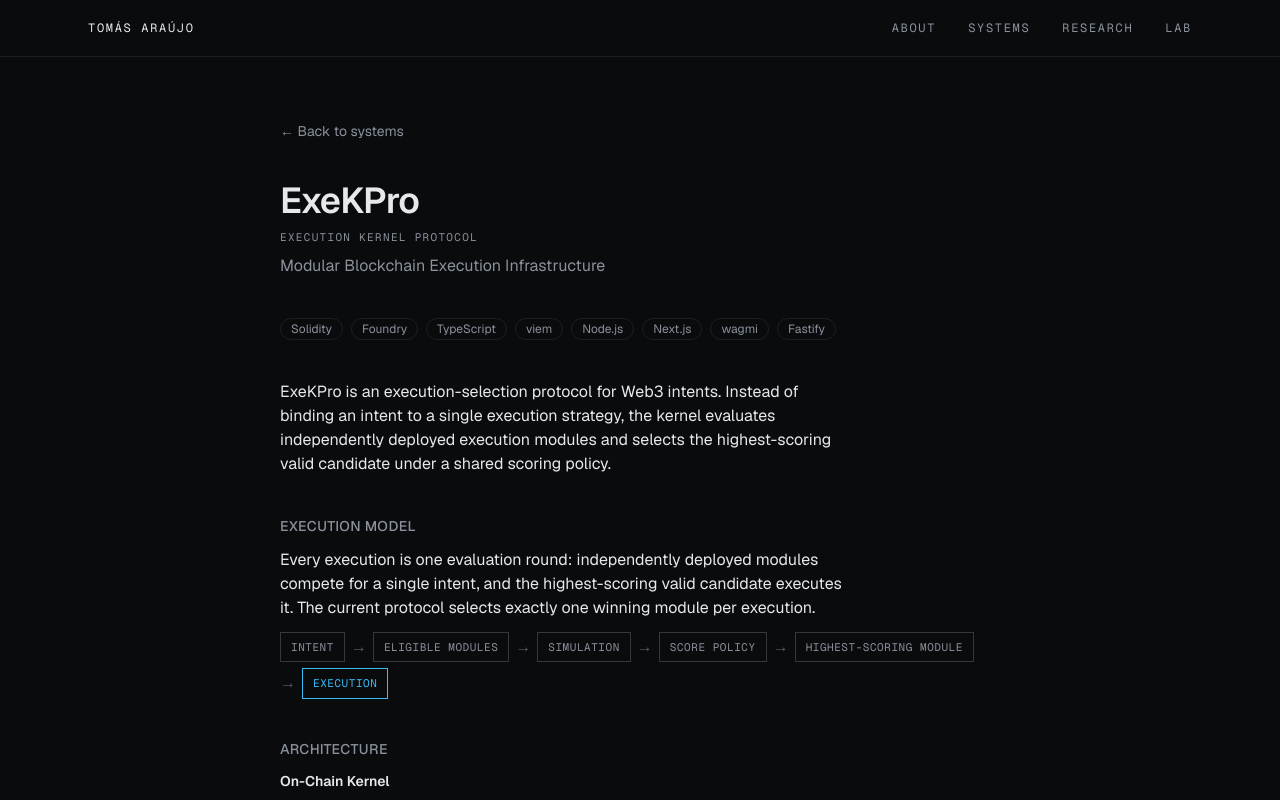
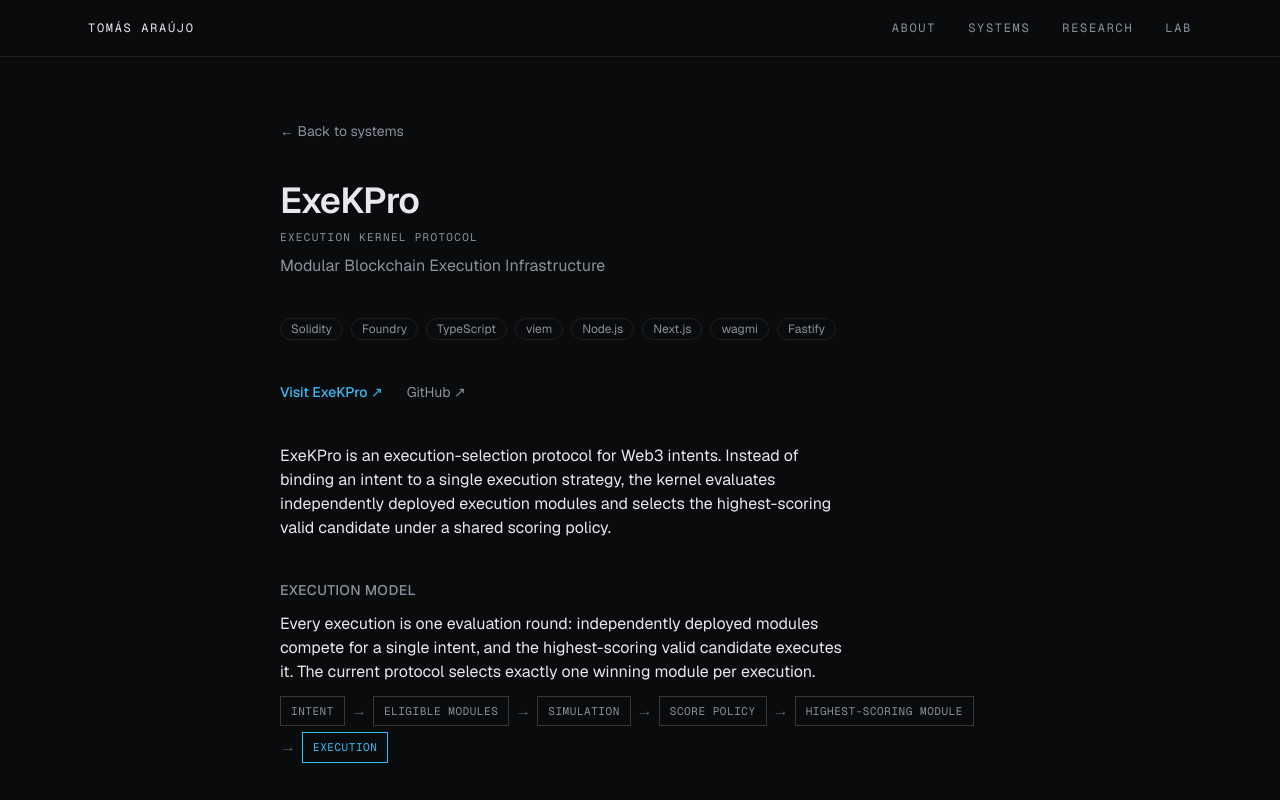
Before and after one commit to psatomas/psatomas.com, a Next.js app: page /systems/exekpro in a window 1280 px wide. Shown: the top 800 px of the page. Built offline with nearby package versions, Linux system fonts and the light colour scheme.

Commit message:
feat(systems): surface project links near page header

```diff
--- a/src/app/systems/[slug]/page.tsx
+++ b/src/app/systems/[slug]/page.tsx
@@ -6,7 +6,7 @@ import { MonoLabel } from "@/components/ui/mono-label";
 import { Tag } from "@/components/ui/tag";
 import { FlowBox, FlowArrow } from "@/components/lab/flow";
 import { getAllSystems, getSystemBySlug } from "@/lib/systems";
-import type { SystemSectionEntry } from "@/types";
+import type { System, SystemSectionEntry } from "@/types";
 
 export function generateStaticParams() {
   return getAllSystems().map((system) => ({ slug: system.slug }));
@@ -42,6 +42,49 @@ export async function generateMetadata(
       description: system.summary,
     },
   };
+}
+
+// The top row prioritizes the live interface; the bottom keeps GitHub first.
+function SystemLinks({
+  system,
+  placement,
+}: {
+  system: Pick<System, "name" | "liveUrl" | "repoUrl">;
+  placement: "top" | "bottom";
+}) {
+  const live = { href: system.liveUrl, label: `Visit ${system.name} ↗` };
+  const repo = { href: system.repoUrl, label: "GitHub ↗" };
+  const links = (placement === "top" ? [live, repo] : [repo, live]).filter(
+    (link): link is { href: string; label: string } => Boolean(link.href),
+  );
+
+  if (links.length === 0) {
+    return null;
+  }
+
+  return (
+    <div className="flex flex-wrap gap-x-6 gap-y-2">
+      {links.map((link, index) => {
+        const primary = placement === "top" ? index === 0 : link === repo;
+
+        return (
+          <a
+            key={link.label}
+            href={link.href}
+            target="_blank"
+            rel="noopener noreferrer"
+            className={`inline-flex min-h-6 w-fit items-center text-sm focus-visible:outline-2 focus-visible:outline-offset-4 focus-visible:outline-accent ${
+              primary
+                ? "font-medium text-accent hover:underline"
+                : "text-muted hover:text-accent transition-colors"
+            }`}
+          >
+            {link.label}
+          </a>
+        );
+      })}
+    </div>
+  );
 }
 
 // A term/detail pair — e.g. "IntentRegistry" / "Defines and validates
@@ -95,6 +138,8 @@ export default async function SystemPage(
           <Tag key={tech}>{tech}</Tag>
         ))}
       </div>
+
+      <SystemLinks system={system} placement="top" />
 
       <div className="flex max-w-xl flex-col gap-4">
         {system.description.map((paragraph) => (
@@ -159,34 +204,7 @@ export default async function SystemPage(
         </div>
       ))}
 
-      {/* GitHub is the primary technical reference (the actual code,
-          tests, and commits); a system's own live site, when it has one,
-          is a secondary "see it running" link — same underlying pattern,
-          different visual weight. */}
-      {(system.repoUrl || system.liveUrl) && (
-        <div className="flex flex-wrap gap-x-6 gap-y-2">
-          {system.repoUrl && (
-            <a
-              href={system.repoUrl}
-              target="_blank"
-              rel="noopener noreferrer"
-              className="w-fit text-sm font-medium text-accent hover:underline"
-            >
-              GitHub ↗
-            </a>
-          )}
-          {system.liveUrl && (
-            <a
-              href={system.liveUrl}
-              target="_blank"
-              rel="noopener noreferrer"
-              className="w-fit text-sm text-muted hover:text-accent transition-colors"
-            >
-              Visit {system.name} ↗
-            </a>
-          )}
-        </div>
-      )}
+      <SystemLinks system={system} placement="bottom" />
     </Container>
   );
 }
```
